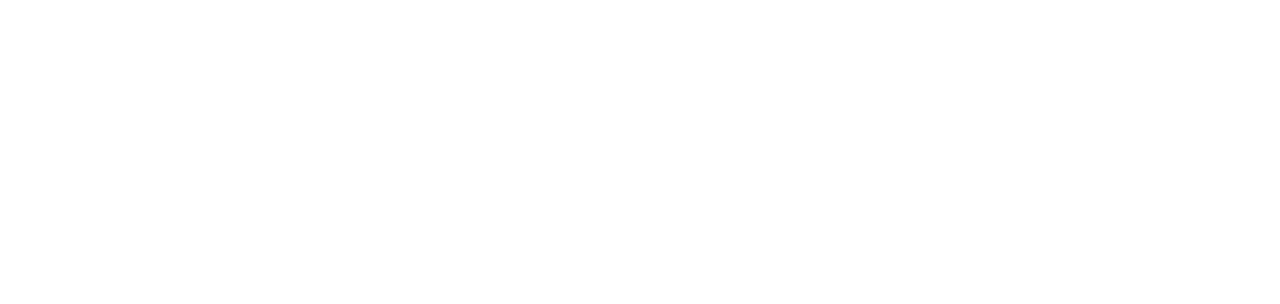
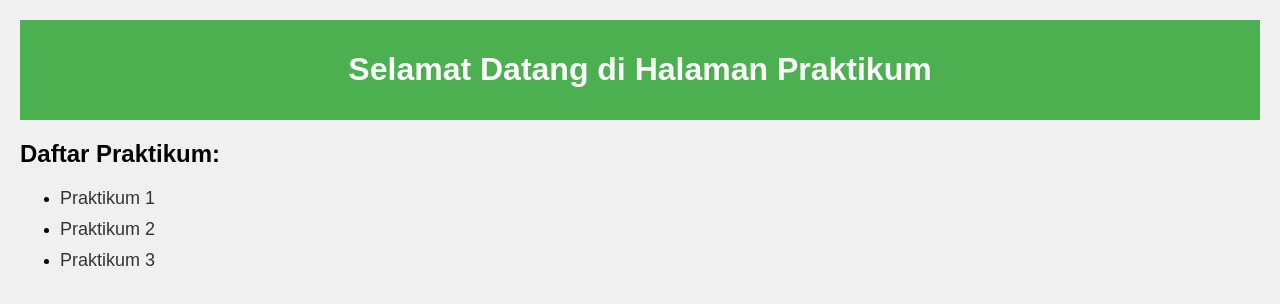
Before and after one commit to yudha556/Tekweb_2024_2300016050, a plain HTML site: page gh_pages.html in a window 1280 px wide. Drawn offline with Linux system fonts and the light colour scheme.

Commit message:
Biar gh pagesnya kebuka

```diff
--- a/gh_pages.html
+++ b/gh_pages.html
@@ -2,10 +2,45 @@
 <html lang="en">
 <head>
     <meta charset="UTF-8">
+    <meta http-equiv="X-UA-Compatible" content="IE=edge">
     <meta name="viewport" content="width=device-width, initial-scale=1.0">
-    <title>Document</title>
+    <title>Praktikum</title>
+    <style>
+        body {
+            font-family: Arial, sans-serif;
+            margin: 0;
+            padding: 20px;
+            background-color: #f0f0f0;
+        }
+        header {
+            background-color: #4CAF50;
+            padding: 10px;
+            text-align: center;
+            color: white;
+        }
+        main {
+            margin-top: 20px;
+        }
+        a {
+            display: block;
+            margin: 10px 0;
+            text-decoration: none;
+            color: #333;
+            font-size: 18px;
+        }
+    </style>
 </head>
 <body>
-
+    <header>
+        <h1>Selamat Datang di Halaman Praktikum</h1>
+    </header>
+    <main>
+        <h2>Daftar Praktikum:</h2>
+        <ul>
+            <li><a href="Praktikum_1/index.html">Praktikum 1</a></li>
+            <li><a href="Praktikum_2/index.html">Praktikum 2</a></li>
+            <li><a href="Praktikum_3/index.html">Praktikum 3</a></li>
+        </ul>
+    </main>
 </body>
 </html>
```
